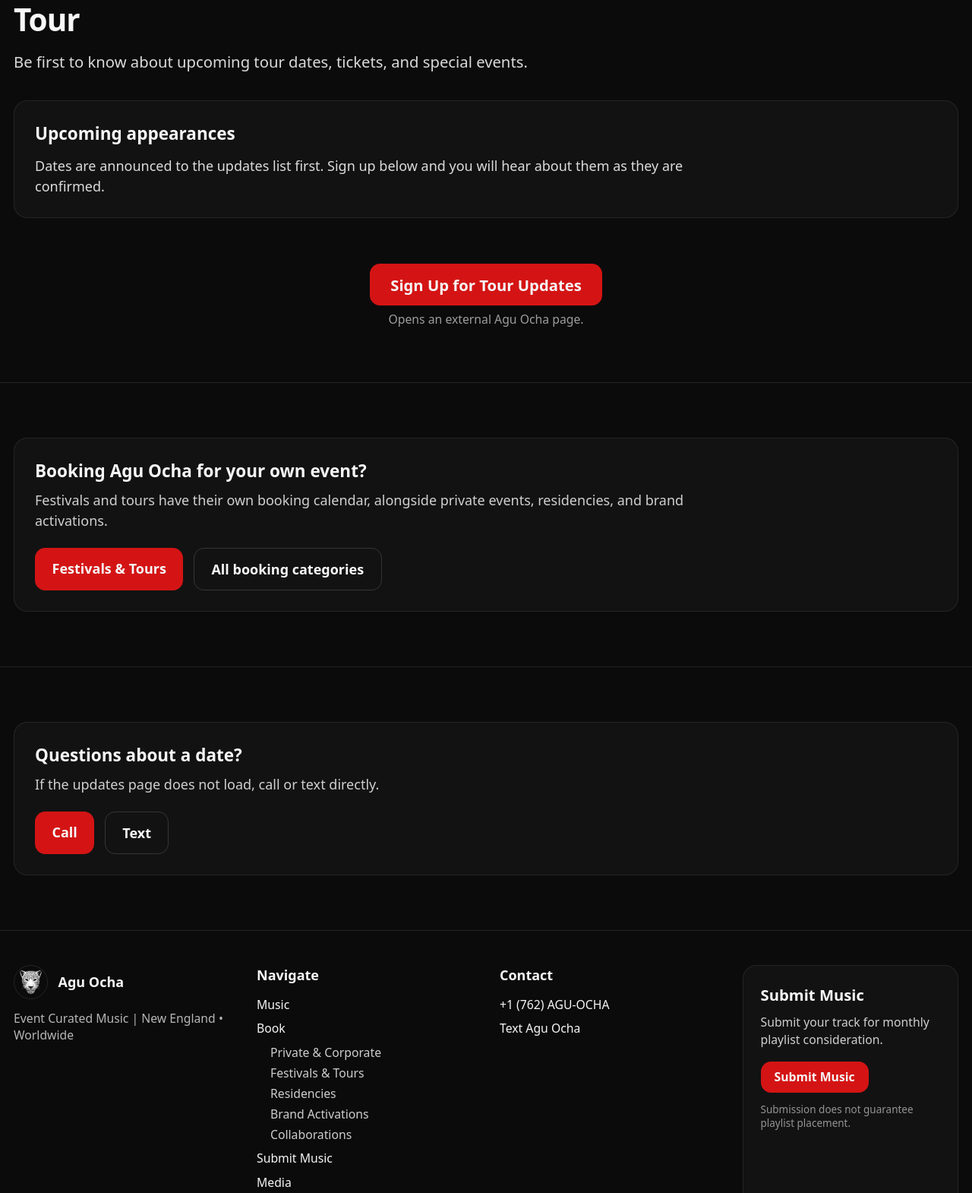
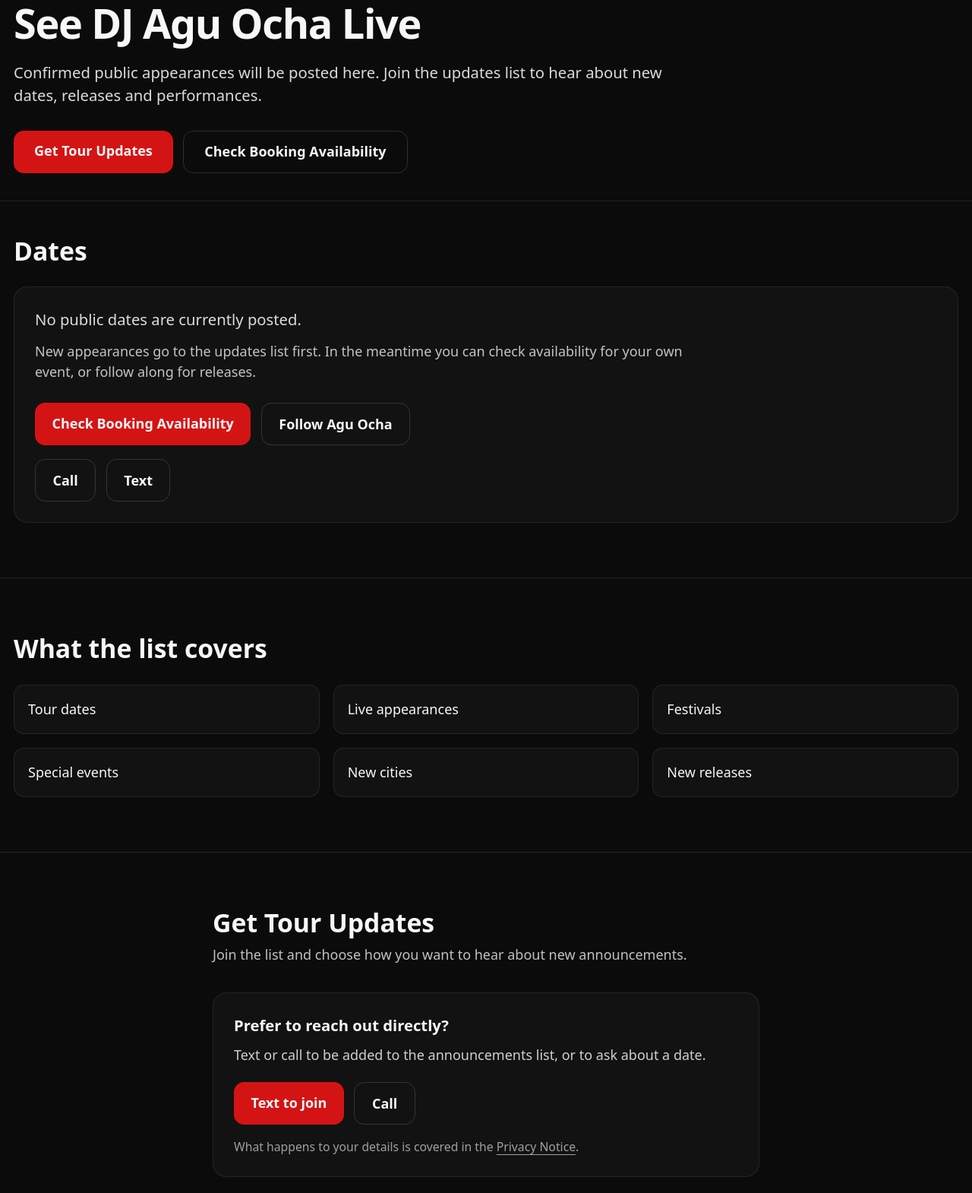
Before and after one commit to chatbotfarm/agu-ocha, a plain HTML site: page tour.html in a window 1280 px wide. Shown: the part 153-1723 px from the top of the page at 76% size. Drawn offline with nearby package versions, Linux system fonts and the light colour scheme.

Commit message:
feat: add Tour Updates signup experience

```diff
--- a/tour.html
+++ b/tour.html
@@ -3,14 +3,16 @@
 <head>
   <meta charset="utf-8">
   <meta name="viewport" content="width=device-width, initial-scale=1">
-  <!-- EDITORIAL REVIEW REQUIRED: provisional metadata. -->
-  <title>Tour — Agu Ocha</title>
-  <meta name="description" content="Tour updates, dates, and tickets for Agu Ocha.">
+  <!-- EDITORIAL REVIEW REQUIRED: provisional metadata. Deliberately describes a
+       signup page, not a dates listing — no confirmed events exist in this
+       repository, so none is claimed. -->
+  <title>Tour &amp; Appearances — Agu Ocha</title>
+  <meta name="description" content="Join the Agu Ocha updates list to hear about new tour dates, live appearances, festivals, special events, and new cities.">
   <link rel="canonical" href="https://aguocha.com/tour.html">
   <link rel="icon" href="favicon.ico">
   <link rel="apple-touch-icon" href="img/agu-logo.png">
-  <meta property="og:title" content="Tour — Agu Ocha">
-  <meta property="og:description" content="Tour updates, dates, and tickets for Agu Ocha.">
+  <meta property="og:title" content="Tour &amp; Appearances — Agu Ocha">
+  <meta property="og:description" content="Hear about new tour dates, live appearances, festivals, and new cities first.">
   <meta property="og:type" content="website">
   <meta property="og:url" content="https://aguocha.com/tour.html">
   <meta property="og:image" content="https://aguocha.com/img/agu-logo.png">
@@ -31,84 +33,136 @@
     .container{max-width:72rem}
     /* Reserve the injected header height so the fetch does not shift the page (CLS). */
     #site-header{min-height:84px}
+    /* Anchor targets clear the sticky header so a jumped-to heading is not hidden. */
+    [id]{scroll-margin-top:96px}
   </style>
+  <!-- With JS off nothing clears the loading line, so hide it. The fallback
+       panel beside the form slot is static and stays visible either way. -->
+  <noscript><style>[data-ghl-form-status]{display:none}</style></noscript>
 </head>
 <body>
   <!-- Shared header include -->
   <div id="site-header"></div>
 
   <main>
-    <!-- ==================================================== 1. HERO (D6) -->
+    <!-- ==================================================== 1. HERO -->
     <section class="section pb-8">
       <div class="mx-auto container px-4">
-        <h1 class="font-extrabold tracking-tight text-3xl md:text-4xl">Tour</h1>
-        <!-- EDITORIAL REVIEW REQUIRED: existing lead, retained verbatim. -->
-        <p class="lead mt-4 max-w-3xl text-white/85">
-          Be first to know about upcoming tour dates, tickets, and special events.
-        </p>
-      </div>
-    </section>
-
-    <!-- ============================== 2. CURRENT APPEARANCES (D6) ========
-         No dates, venues or events are listed: none are recorded anywhere in
-         this repository, and D6 forbids inventing them. This section states
-         only what is verifiable — that announcements go out through the
-         updates list. Replace with a real date list when one exists. -->
-    <section class="mx-auto container px-4">
-      <div class="card rounded-2xl p-6">
-        <h2 class="font-bold text-xl">Upcoming appearances</h2>
-        <!-- EDITORIAL REVIEW REQUIRED: neutral holding copy. Makes no claim
-             that dates do or do not currently exist. -->
-        <p class="mt-3 max-w-3xl text-white/85">
-          Dates are announced to the updates list first. Sign up below and you will hear about
-          them as they are confirmed.
-        </p>
-      </div>
-    </section>
-
-    <!-- ================================ 3. TOUR UPDATES DESTINATION (D6) --
-         External destination, unchanged. -->
-    <section class="section">
-      <div class="mx-auto container px-4 text-center">
-        <p>
-          <a class="btn-primary rounded-xl px-6 py-3 font-semibold text-lg" href="https://tour.aguocha.com" target="_blank" rel="noopener">
-            Sign Up for Tour Updates
-          </a>
-        </p>
-        <p class="mt-4 text-sm text-white/60">
-          Opens an external Agu Ocha page.
-        </p>
-      </div>
-    </section>
-
-    <!-- ============================================ 4. BOOKING CTA (D6) -->
-    <section class="section border-t border-white/10">
-      <div class="mx-auto container px-4">
-        <div class="card rounded-2xl p-6">
-          <h2 class="font-bold text-xl">Booking Agu Ocha for your own event?</h2>
-          <p class="mt-2 max-w-3xl text-white/80">
-            Festivals and tours have their own booking calendar, alongside private events,
-            residencies, and brand activations.
+        <div class="max-w-3xl">
+          <h1 class="font-extrabold tracking-tight text-4xl md:text-5xl">See DJ Agu Ocha Live</h1>
+          <!-- EDITORIAL REVIEW REQUIRED: provisional supporting copy. -->
+          <p class="lead mt-5 text-white/85">
+            Confirmed public appearances will be posted here. Join the updates list to hear about
+            new dates, releases and performances.
           </p>
-          <div class="mt-5 flex flex-wrap gap-3">
-            <a href="festivals-tours.html" class="btn-primary rounded-xl px-5 py-3 font-semibold">Festivals &amp; Tours</a>
-            <a href="book.html" class="btn rounded-xl px-5 py-3 font-semibold">All booking categories</a>
+          <div class="mt-7 flex flex-wrap gap-3">
+            <a href="#tour-updates" class="btn-primary rounded-xl px-6 py-3 font-semibold">Get Tour Updates</a>
+            <a href="book.html" class="btn rounded-xl px-6 py-3 font-semibold">Check Booking Availability</a>
           </div>
         </div>
       </div>
     </section>
 
-    <!-- ======================================= 5. CONTACT FALLBACK (D6) -->
+    <!-- ============================================= 2. EVENTS STATE ======
+         No confirmed events exist anywhere in this repository, so none is
+         invented. When real dates exist, replace the empty-state card below
+         with a list of <article> entries carrying date, event name, city and
+         state, venue, and a ticket or information link. -->
+    <section class="section border-t border-white/10 pt-10">
+      <div class="mx-auto container px-4">
+        <h2 class="font-extrabold text-2xl md:text-3xl">Dates</h2>
+
+        <div class="card mt-6 rounded-2xl p-6">
+          <p class="lead text-white/85">No public dates are currently posted.</p>
+          <p class="mt-3 max-w-3xl text-white/75">
+            New appearances go to the updates list first. In the meantime you can check
+            availability for your own event, or follow along for releases.
+          </p>
+          <div class="mt-6 flex flex-wrap gap-3">
+            <a href="book.html" class="btn-primary rounded-xl px-5 py-3 font-semibold">Check Booking Availability</a>
+            <!-- Verified destination: the same Spotify artist profile already
+                 linked from music.html, derived from the embed ID in use there. -->
+            <a href="https://open.spotify.com/artist/5ymz8gAPHU5sgDUhdhVqzh"
+               target="_blank" rel="noopener noreferrer"
+               class="btn rounded-xl px-5 py-3 font-semibold">Follow Agu Ocha</a>
+          </div>
+          <div class="mt-4 flex flex-wrap gap-3">
+            <a href="tel:+17622486242" class="btn rounded-xl px-5 py-3 font-semibold">Call</a>
+            <a href="sms:+17622486242" class="btn rounded-xl px-5 py-3 font-semibold">Text</a>
+          </div>
+        </div>
+      </div>
+    </section>
+
+    <!-- ============================================ 3. WHAT YOU'LL HEAR -->
+    <section class="section border-t border-white/10">
+      <div class="mx-auto container px-4">
+        <h2 class="font-extrabold text-2xl md:text-3xl">What the list covers</h2>
+        <ul class="mt-6 grid gap-4 sm:grid-cols-2 lg:grid-cols-3">
+          <li class="card rounded-xl p-4">Tour dates</li>
+          <li class="card rounded-xl p-4">Live appearances</li>
+          <li class="card rounded-xl p-4">Festivals</li>
+          <li class="card rounded-xl p-4">Special events</li>
+          <li class="card rounded-xl p-4">New cities</li>
+          <li class="card rounded-xl p-4">New releases</li>
+        </ul>
+      </div>
+    </section>
+
+    <!-- ================================== 4. TOUR UPDATES FORM SLOT =======
+         The heading, supporting line, loading message and contact panel are all
+         static markup, so they survive assets/forms.js failing, the config
+         failing, the GHL script failing, and JavaScript being off.
+
+         While AGU_SITE_CONFIG.tourUpdatesFormUrl is empty, assets/forms.js
+         injects nothing and simply removes the loading line — the panel below
+         is already the working route. Paste a valid LeadConnector form URL into
+         assets/site-config.js and the form renders here with no other change.
+         See docs/GHL_OPERATOR_ACTIONS.md. -->
+    <section id="tour-updates" class="section border-t border-white/10">
+      <div class="mx-auto max-w-2xl px-4">
+        <h2 class="font-extrabold text-2xl md:text-3xl">Get Tour Updates</h2>
+        <p class="mt-2 text-white/75">
+          Join the list and choose how you want to hear about new announcements.
+        </p>
+
+        <div data-ghl-form="tourUpdates" class="mt-6">
+          <p class="bk-status" data-ghl-form-status role="status">
+            Loading the signup form. If it does not appear, use the options below.
+          </p>
+        </div>
+
+        <!-- Always visible, and deliberately outside the form mount so the
+             injection above cannot remove it. Written as an alternative route
+             rather than an error, so it reads correctly in every state. -->
+        <div class="card mt-8 rounded-2xl p-6">
+          <h3 class="font-bold text-lg">Prefer to reach out directly?</h3>
+          <p class="mt-2 text-white/80">
+            Text or call to be added to the announcements list, or to ask about a date.
+          </p>
+          <div class="mt-5 flex flex-wrap gap-3">
+            <a href="sms:+17622486242" class="btn-primary rounded-xl px-5 py-3 font-semibold">Text to join</a>
+            <a href="tel:+17622486242" class="btn rounded-xl px-5 py-3 font-semibold">Call</a>
+          </div>
+          <p class="mt-4 text-sm text-white/60">
+            What happens to your details is covered in the
+            <a class="underline underline-offset-4" href="privacy.html">Privacy Notice</a>.
+          </p>
+        </div>
+      </div>
+    </section>
+
+    <!-- =========================================== 5. PROMOTER / VENUE CTA -->
     <section class="section border-t border-white/10">
       <div class="mx-auto container px-4">
         <div class="card rounded-2xl p-6">
-          <h2 class="font-bold text-xl">Questions about a date?</h2>
-          <p class="mt-2 text-white/80">
-            If the updates page does not load, call or text directly.
+          <h2 class="font-bold text-xl">Booking Agu Ocha</h2>
+          <p class="mt-2 max-w-3xl text-white/80">
+            Promoters, venues, and event organizers can use the Book page to request availability.
           </p>
           <div class="mt-5 flex flex-wrap gap-3">
-            <a href="tel:+17622486242" class="btn-primary rounded-xl px-5 py-3 font-semibold">Call</a>
-            <a href="sms:+17622486242" class="btn rounded-xl px-5 py-3 font-semibold">Text</a>
+            <a href="book.html" class="btn-primary rounded-xl px-5 py-3 font-semibold">Open Booking</a>
+            <a href="book.html?type=festival" class="btn rounded-xl px-5 py-3 font-semibold">Festival or Public Event</a>
           </div>
         </div>
       </div>
@@ -118,7 +172,8 @@
   <!-- Shared footer include -->
   <div id="site-footer"></div>
 
-  <!-- Shared header/footer loader + nav behavior -->
+  <script src="assets/site-config.js" defer></script>
   <script src="assets/site.js" defer></script>
+  <script src="assets/forms.js" defer></script>
 </body>
 </html>
```
